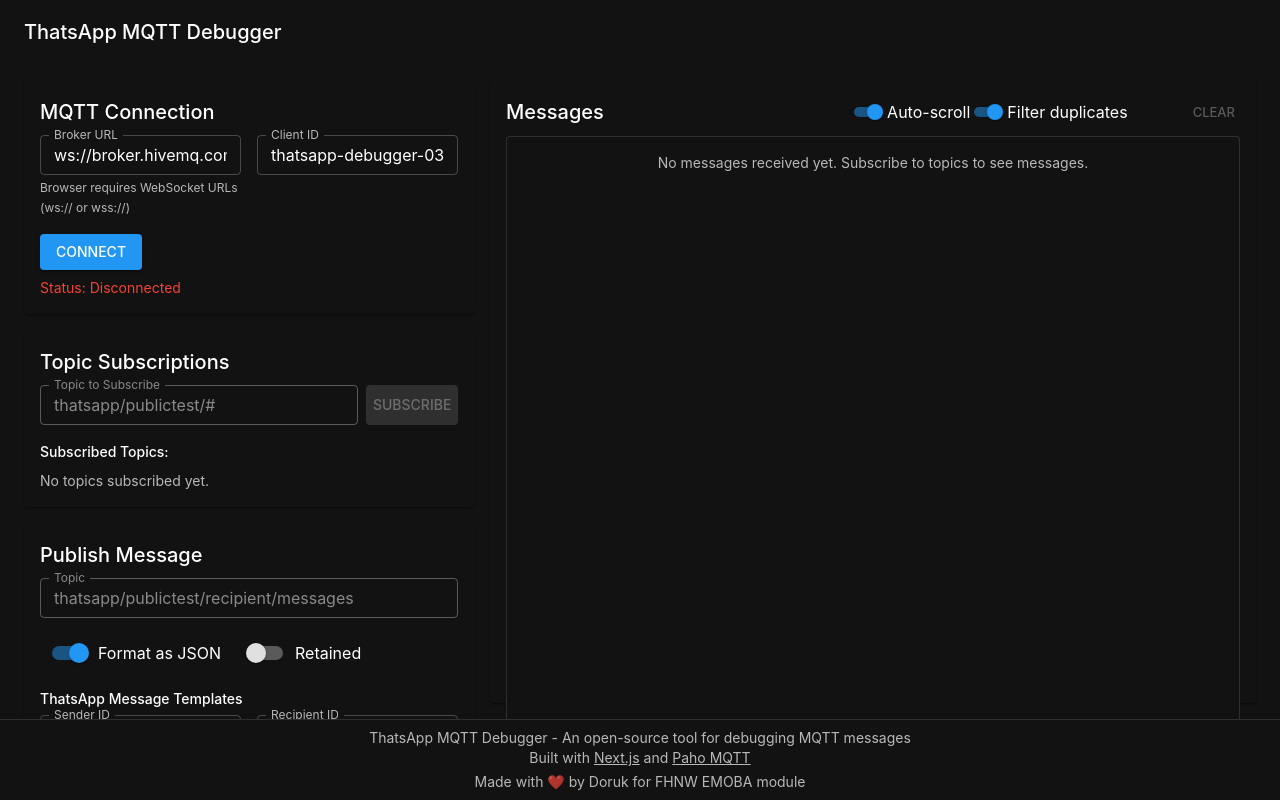
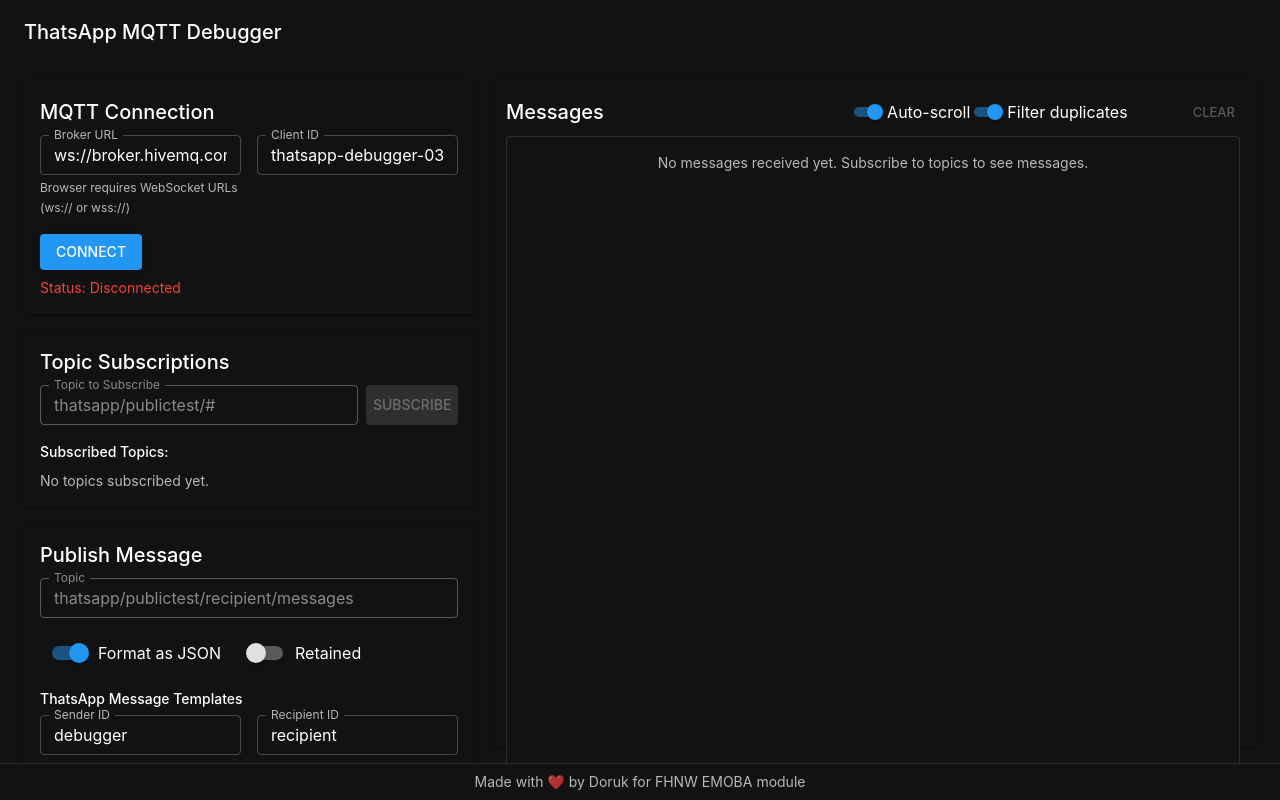
Before and after one commit to SkitterDsg/ThatsAppMQTTDebugger, a Next.js app: page / in a window 1280 px wide. Built offline with nearby package versions, Linux system fonts and the light colour scheme; some icons are missing.

Commit message:
Remove redundant footer text from Home page

```diff
--- a/pages/index.tsx
+++ b/pages/index.tsx
@@ -69,19 +69,6 @@ export default function Home() {
           }}
         >
           <Typography variant="body2" color="text.secondary" align="center">
-            ThatsApp MQTT Debugger - An open-source tool for debugging MQTT messages
-          </Typography>
-          <Typography variant="body2" color="text.secondary" align="center">
-            {'Built with '}
-            <Link href="https://nextjs.org/" target="_blank" rel="noopener" color="inherit">
-              Next.js
-            </Link>
-            {' and '}
-            <Link href="https://www.emqx.com/en/blog/mqtt-js-tutorial" target="_blank" rel="noopener" color="inherit">
-              Paho MQTT
-            </Link>
-          </Typography>
-          <Typography variant="body2" color="text.secondary" align="center" sx={{ mt: 0.5 }}>
             {'Made with ❤️ by Doruk for FHNW EMOBA module'}
           </Typography>
         </Box>
```
